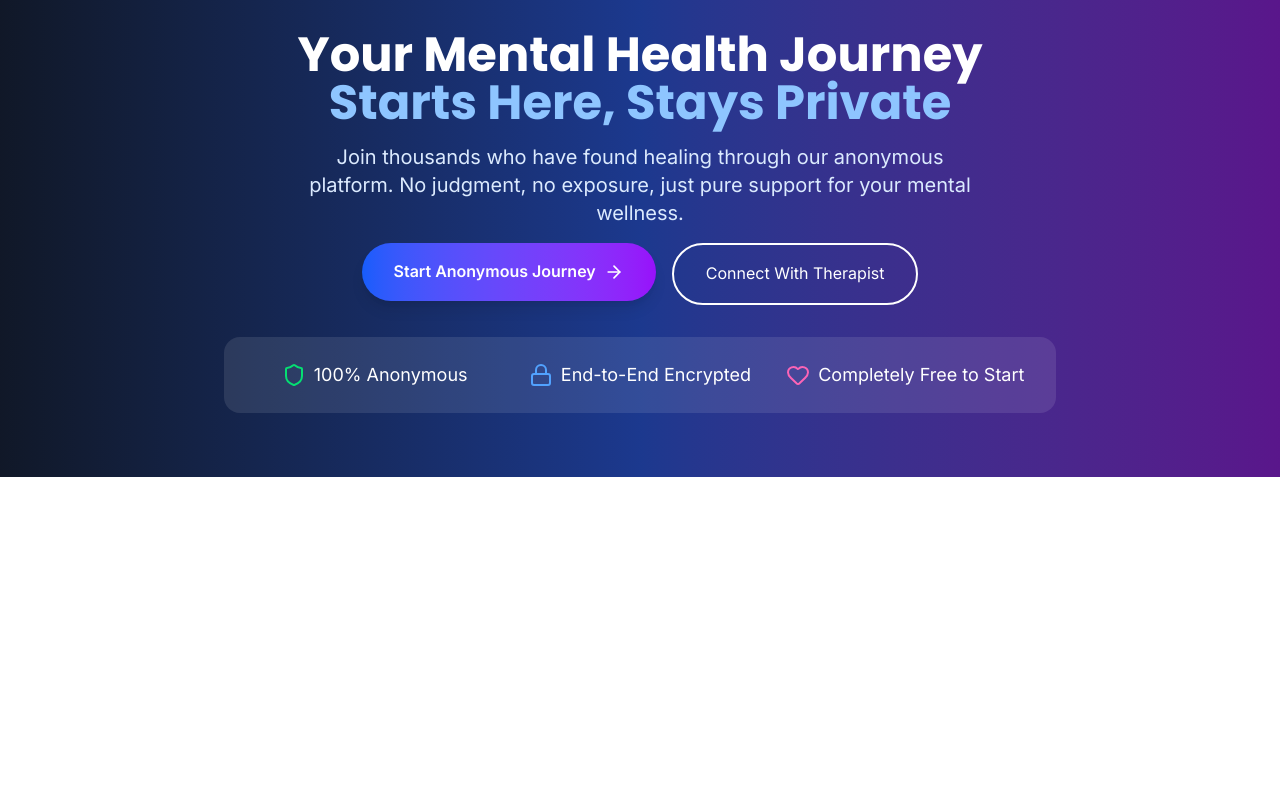
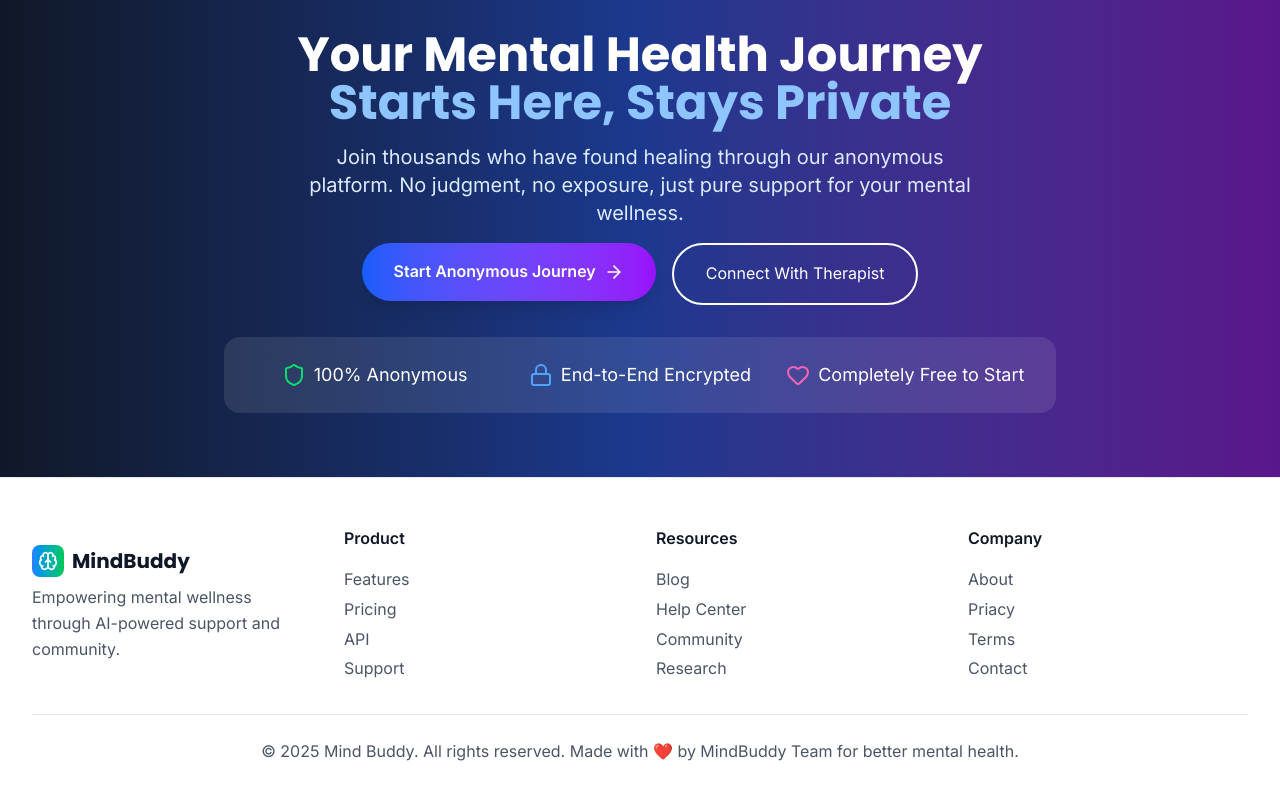
Before and after one commit to Shahzaib-Irfan/mental-health-ai, a Next.js app: page / in a window 1280 px wide. Shown: the part 4723-5523 px from the top of the page. Before the commit the page ends 5200 px from the top, so only its background shows below. Built offline with nearby package versions, Linux system fonts and the light colour scheme.

Commit message:
Add Footer

```diff
--- a/src/components/LandingPage.jsx
+++ b/src/components/LandingPage.jsx
@@ -898,6 +898,146 @@ export default function LandingPage() {
           </motion.div>
         </div>
       </section>
+
+      <footer className="bg-white border-t border-gray-200 py-12">
+        <div className="max-w-7xl mx-auto px-4 sm:px-6 lg:px-8">
+          <div className="grid md:grid-cols-4 gap-8 items-center md:space-y-0">
+            <div className="text-left">
+              <div className="flex items-center space-x-2">
+                <div className="w-8 h-8 bg-gradient-to-r from-blue-500 to-green-500 rounded-lg flex justify-center items-center">
+                  <Brain className="w-5 h-5 text-white" />
+                </div>
+                <span className="font-display font-bold text-xl text-gray-900">
+                  MindBuddy
+                </span>
+              </div>
+              <p className="text-gray-600 mt-2">
+                Empowering mental wellness through AI-powered support and
+                community.
+              </p>
+            </div>
+
+            <div className="text-left">
+              <h3 className="font-semibold text-gray-900 mb-4">Product</h3>
+              <ul className="text-gray-600 space-y-1">
+                <li>
+                  <Link
+                    href="#features"
+                    className="hover:text-blue-600 transition-colors"
+                  >
+                    Features
+                  </Link>
+                </li>
+                <li>
+                  <Link
+                    href="#"
+                    className="hover:text-blue-600 transition-colors"
+                  >
+                    Pricing
+                  </Link>
+                </li>
+                <li>
+                  <Link
+                    href="#"
+                    className="hover:text-blue-600 transition-colors"
+                  >
+                    API
+                  </Link>
+                </li>
+                <li>
+                  <Link
+                    href="#"
+                    className="hover:text-blue-600 transition-colors"
+                  >
+                    Support
+                  </Link>
+                </li>
+              </ul>
+            </div>
+
+            <div className="text-left">
+              <h3 className="font-semibold text-gray-900 mb-4">Resources</h3>
+              <ul className="text-gray-600 space-y-1">
+                <li>
+                  <Link
+                    href="#features"
+                    className="hover:text-blue-600 transition-colors"
+                  >
+                    Blog
+                  </Link>
+                </li>
+                <li>
+                  <Link
+                    href="#"
+                    className="hover:text-blue-600 transition-colors"
+                  >
+                    Help Center
+                  </Link>
+                </li>
+                <li>
+                  <Link
+                    href="#"
+                    className="hover:text-blue-600 transition-colors"
+                  >
+                    Community
+                  </Link>
+                </li>
+                <li>
+                  <Link
+                    href="#"
+                    className="hover:text-blue-600 transition-colors"
+                  >
+                    Research
+                  </Link>
+                </li>
+              </ul>
+            </div>
+
+            <div className="text-left">
+              <h3 className="font-semibold text-gray-900 mb-4">Company</h3>
+              <ul className="text-gray-600 space-y-1">
+                <li>
+                  <Link
+                    href="#features"
+                    className="hover:text-blue-600 transition-colors"
+                  >
+                    About
+                  </Link>
+                </li>
+                <li>
+                  <Link
+                    href="#"
+                    className="hover:text-blue-600 transition-colors"
+                  >
+                    Priacy
+                  </Link>
+                </li>
+                <li>
+                  <Link
+                    href="#"
+                    className="hover:text-blue-600 transition-colors"
+                  >
+                    Terms
+                  </Link>
+                </li>
+                <li>
+                  <Link
+                    href="#"
+                    className="hover:text-blue-600 transition-colors"
+                  >
+                    Contact
+                  </Link>
+                </li>
+              </ul>
+            </div>
+          </div>
+
+          <div className="border-t border-gray-200 mt-8 pt-6 text-center text-gray-600 text-md">
+            &copy; 2025 Mind Buddy. All rights reserved. Made with ❤️ by
+            MindBuddy Team for better mental health.
+          </div>
+        </div>
+      </footer>
     </div>
   );
 }
```
